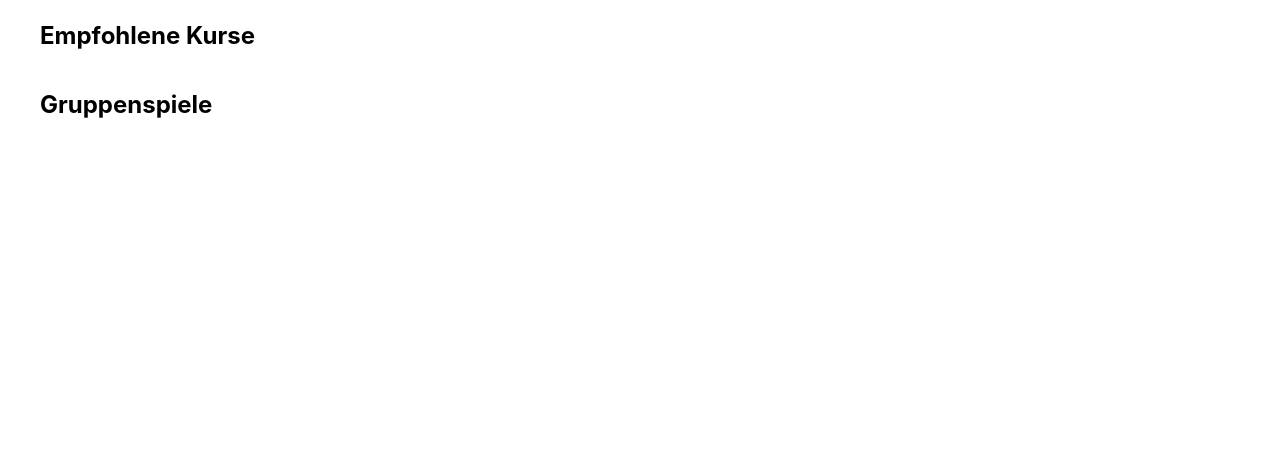
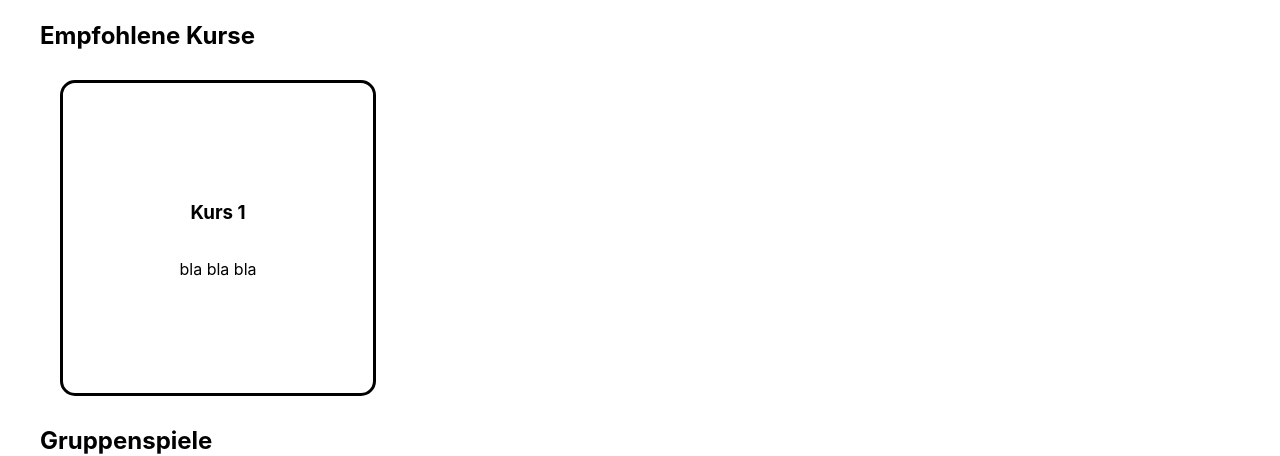
Before and after one commit to HuberAdrian/learning-platform, a React (Create React App) app: page /Azubi in a window 1280 px wide. Shown: the part 412-868 px from the top of the page. Before the commit the page ends 800 px from the top, so only its background shows below. Built offline with nearby package versions, Linux system fonts and the light colour scheme.

Commit message:
added content to AzubiStart Page

```diff
--- a/src/AzubiStart.css
+++ b/src/AzubiStart.css
@@ -32,3 +32,25 @@
   align-items: center;
   margin: 20px 10px;
 }
+
+.container-azubi-courses {
+  display: flex;
+  flex-direction: row;
+  justify-content: left;
+  overflow-x: scroll;
+  margin: 10px 0px;
+}
+
+.azubi-courses{
+  border: 3px solid black;
+  margin-left: 20px;
+  border-radius: 15px;
+  padding: 5px;
+  width: 300px;
+  height: 300px;
+  /* center content in the div */
+  display: flex;
+  flex-direction: column;
+  justify-content: center;
+  align-items: center;
+}
--- a/src/AzubiStart.js
+++ b/src/AzubiStart.js
@@ -40,6 +40,10 @@ function Azubi() {
       </div>
       <h2>Empfohlene Kurse</h2>
       <div className='container-azubi-courses' >
+        <div className='azubi-courses' >
+          <h3>Kurs 1</h3>
+          <p>bla bla bla</p>
+        </div>
       </div>
       <h2>Gruppenspiele</h2>
       <div className='container-azubi-games' >
```
